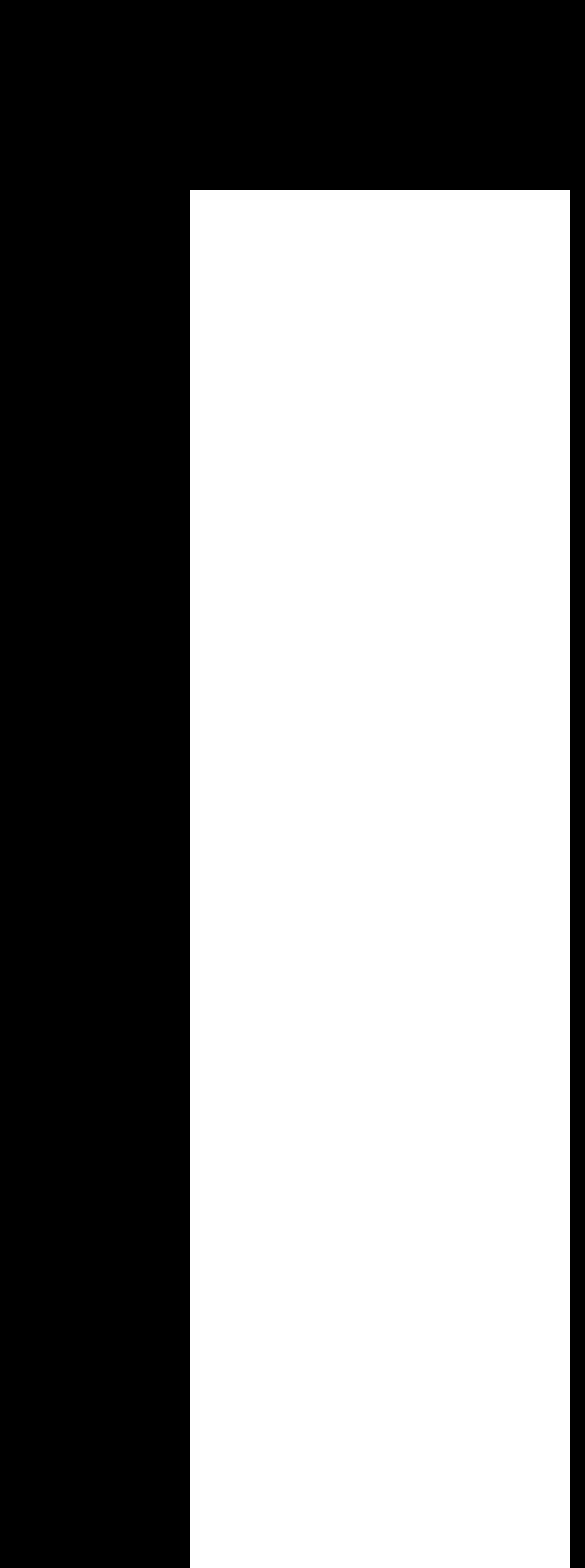
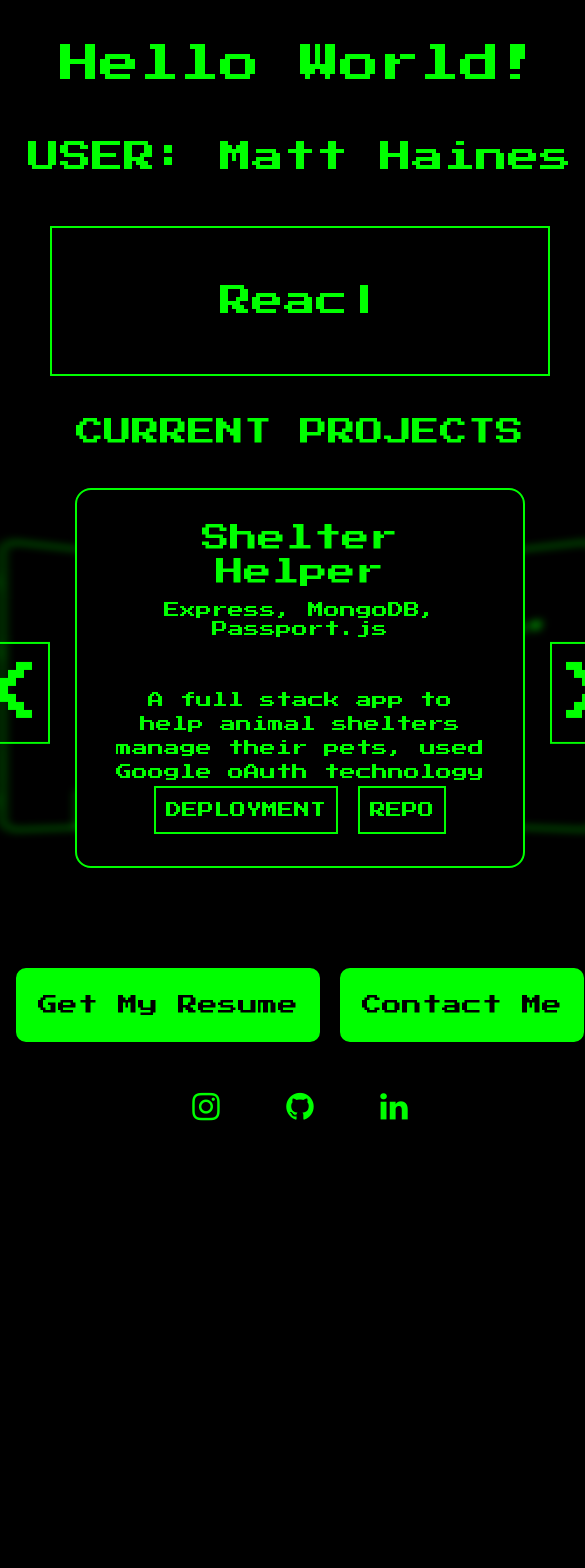
Before and after one commit to mHaines9219/portfolio_redux, a React (Create React App) app in the folder client/: page / in a window 390 px wide. Shown: the top 1568 px of the page, 585 px wide, since content can reach past the window. After the commit the page ends 1142 px from the top, so only its background shows below. Built offline with nearby package versions, Linux system fonts and the light colour scheme; a web font is replaced by a local one.

Commit message:
mobile styling

```diff
--- a/client/src/components/Card/Card.css
+++ b/client/src/components/Card/Card.css
@@ -23,3 +23,31 @@ a {
   align-content: center;
   margin-top: auto;
 }
+
+@media only screen and (max-width: 600px) {
+  .card-desc {
+    color: #00ff00;
+    margin-top: 40px;
+  }
+
+  .card-link {
+    margin-top: auto;
+    border: 2px solid #00ff00;
+    padding: 10px;
+
+    &:hover {
+      background-color: #00ff00;
+      color: black;
+    }
+  }
+
+  a {
+    color: #00ff00;
+  }
+  .card-link-container {
+    display: flex;
+    justify-content: center;
+    align-content: center;
+    margin-top: auto;
+  }
+}
--- a/client/src/components/Carousel/Carousel.css
+++ b/client/src/components/Carousel/Carousel.css
@@ -101,3 +101,55 @@ body {
     color: black;
   }
 }
+
+@media only screen and (max-width: 600px) {
+  .card {
+    width: 90%;
+    height: 45vh;
+    padding: 2rem;
+    margin-top: 30px;
+    background-color: black;
+    border: 2px solid #00ff00;
+    border-radius: 1rem;
+    text-align: justify;
+    transition: all 0.3s ease-out;
+    display: flex;
+    flex-direction: column;
+    justify-content: center;
+    text-align: center;
+    margin-left: 25px;
+
+    h2 {
+      text-align: center;
+      font-size: 2rem;
+      font-weight: bold;
+      margin: 0 0 0.7em;
+    }
+
+    p,
+    h2 {
+      transition: all 0.3s ease-out;
+      opacity: var(--active);
+    }
+  }
+
+  .carousel {
+    width: 500px;
+    height: 600px;
+    perspective: 500px;
+    transform-style: preserve-3d;
+  }
+
+  .card-container {
+    position: absolute;
+    width: 100%;
+    transform: rotateY(calc(var(--offset) * 50deg))
+      scaleY(calc(1 + var(--abs-offset) * -0.4))
+      translateZ(calc(var(--abs-offset) * -30rem))
+      translateX(calc(var(--direction) * -5rem));
+    filter: blur(calc(var(--abs-offset) * 1rem));
+    transition: all 0.3s ease-out;
+    display: flex;
+    justify-content: center;
+  }
+}
--- a/client/src/components/Home/Home.css
+++ b/client/src/components/Home/Home.css
@@ -110,9 +110,120 @@ p {
 }
 
 @media only screen and (max-width: 600px) {
-  * {
+  body {
+    width: 600px;
+    text-align: center;
+  }
+
+  .profile-container {
+    display: flex;
+    flex-direction: column;
+    justify-content: center;
+    align-items: center;
+    text-align: center;
+    font-family: 'Press Start 2P', system-ui;
+    color: #00ff00;
+    padding-top: 40px;
+  }
+
+  .profile-details {
+    display: flex;
+    flex-direction: column;
+    justify-content: center;
+    align-items: center;
+  }
+  .projects-header {
+    margin-top: -10px;
+  }
+
+  .colz-icon {
+    display: flex;
+    justify-content: center;
+  }
+  i {
+    padding: 10px;
+    margin-left: 30px;
+    margin-right: 30px;
+    color: #00ff00;
+    transform: scale(2);
+    margin-top: 30px;
+  }
+
+  i:hover {
+    color: white;
+  }
+
+  .name-header {
+    margin: 50px;
+  }
+
+  .typewriter {
+    display: flex;
+    align-items: center;
+    border: 2px solid #00ff00;
+    justify-content: center;
+    width: 500px;
+    height: 150px;
+    padding: 10px;
+    text-align: center;
+    margin-bottom: 50px;
+  }
+
+  p {
     margin: 0;
-    padding: 190px;
-    box-sizing: border-box;
+  }
+
+  .profile-buttons {
+    display: flex;
+    justify-content: space-around;
+    margin-top: -100px;
+    position: relative;
+    z-index: 99;
+  }
+
+  .bot-btn {
+    margin: 10px;
+    padding: 20px;
+    border-radius: 10px;
+    background-color: #00ff00;
+    color: black;
+    border: none;
+    font-family: 'Press Start 2P', system-ui;
+    font-size: 20px;
+    border: 2px solid #00ff00;
+    outline: none;
+  }
+  .bot-btn:hover {
+    margin: 10px;
+    padding: 20px;
+    border-radius: 10px;
+    background-color: black;
+    color: #00ff00;
+    border: 2px solid #00ff00;
+    font-family: 'Press Start 2P', system-ui;
+    font-size: 20px;
+  }
+  .bot-btn:focus {
+    outline: none;
+    margin: 10px;
+    padding: 20px;
+    border-radius: 10px;
+    background-color: black;
+    color: #00ff00;
+    border: 2px solid #00ff00;
+    font-family: 'Press Start 2P', system-ui;
+    font-size: 20px;
+  }
+
+  .project-cards {
+    display: flex;
+    width: 100vh;
+    justify-content: center;
+    align-items: center;
+  }
+  .project-card-individual {
+    border: 2px solid green;
+    margin: 30px;
+    padding: 30px;
   }
 }
```
